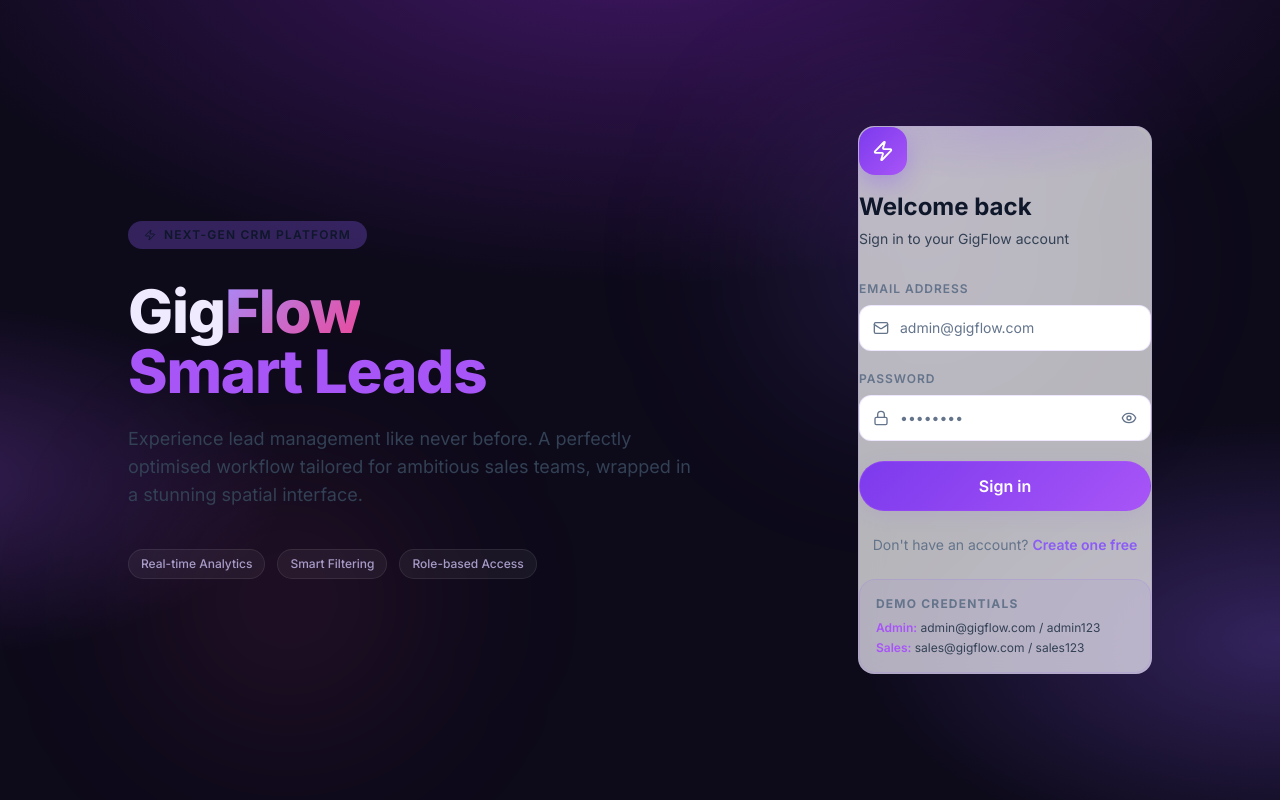
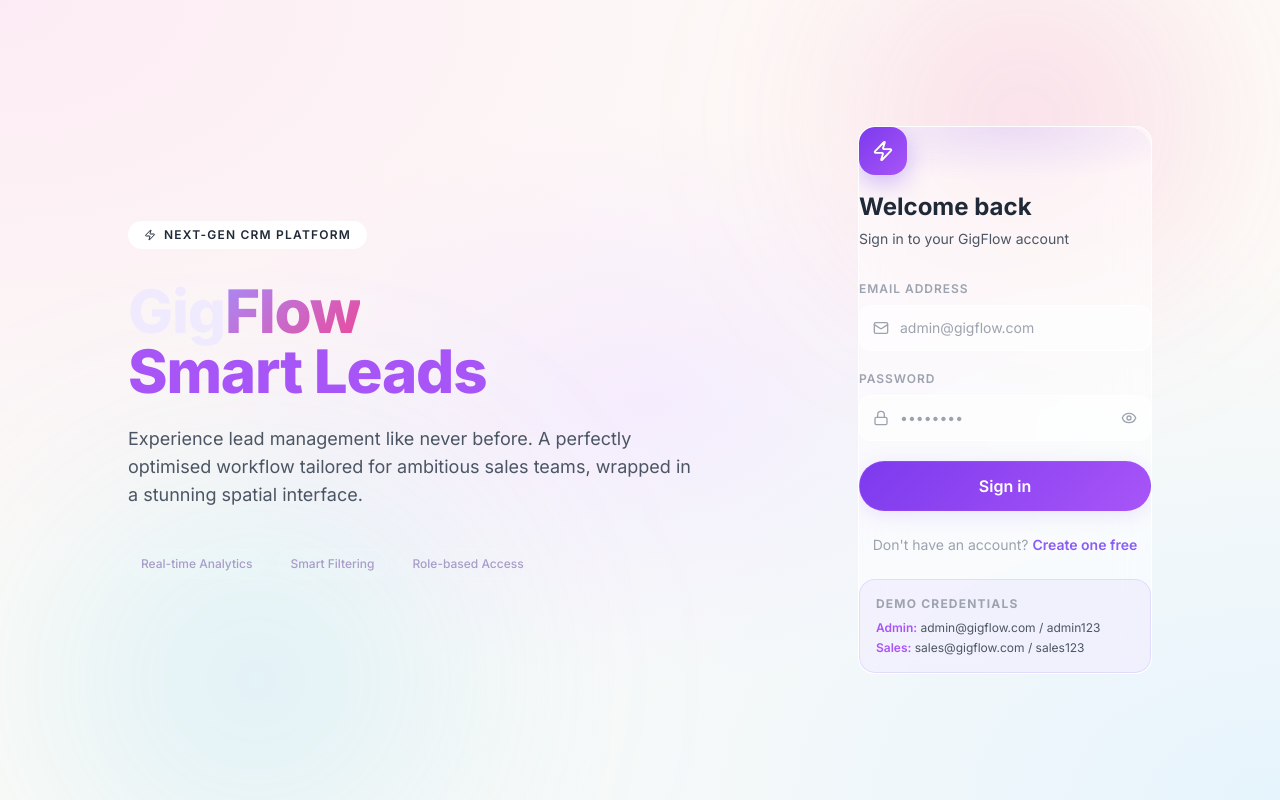
Before and after one commit to PalakGautam-hub/gigflow-smart-leads-dashboard, a React (Vite) app in the folder frontend/: page /login in a window 1280 px wide. Built offline with nearby package versions, Linux system fonts and the light colour scheme; no server answers.

Commit message:
style: implement liquid glass aesthetic for light mode

```diff
--- a/frontend/src/components/layout/DashboardLayout.tsx
+++ b/frontend/src/components/layout/DashboardLayout.tsx
@@ -20,28 +20,22 @@ export function DashboardLayout() {
     <div className="flex h-screen overflow-hidden relative" style={{ backgroundColor: 'var(--bg-base)' }}>
       {/* ── Deep-space background orbs ── */}
       <div
-        className="absolute inset-0 z-0"
-        style={{
-          background:
-            'radial-gradient(ellipse 80% 60% at 50% -20%, rgba(88, 28, 135, 0.55) 0%, transparent 70%), ' +
-            'radial-gradient(ellipse 60% 50% at 90% 80%, rgba(139, 92, 246, 0.25) 0%, transparent 60%), ' +
-            'radial-gradient(ellipse 50% 40% at 10% 90%, rgba(168, 85, 247, 0.2) 0%, transparent 60%), ' +
-            '#0d0a1a',
-        }}
+        className="absolute inset-0 z-0 transition-all duration-300"
+        style={{ background: 'var(--app-bg-gradient)' }}
       />
       {/* Subtle animated blob top-right */}
       <div
-        className="absolute top-[-15%] right-[-10%] w-[55%] h-[55%] rounded-full pointer-events-none z-0 animate-float"
+        className="absolute top-[-15%] right-[-10%] w-[55%] h-[55%] rounded-full pointer-events-none z-0 animate-float transition-all duration-300"
         style={{
-          background: 'radial-gradient(circle, rgba(139,92,246,0.18) 0%, transparent 70%)',
+          background: 'var(--orb-1)',
           filter: 'blur(60px)',
         }}
       />
       {/* Pink accent blob bottom-left */}
       <div
-        className="absolute bottom-[-10%] left-[-5%] w-[40%] h-[45%] rounded-full pointer-events-none z-0"
+        className="absolute bottom-[-10%] left-[-5%] w-[40%] h-[45%] rounded-full pointer-events-none z-0 transition-all duration-300"
         style={{
-          background: 'radial-gradient(circle, rgba(236,72,153,0.12) 0%, transparent 70%)',
+          background: 'var(--orb-2)',
           filter: 'blur(70px)',
         }}
       />
--- a/frontend/src/index.css
+++ b/frontend/src/index.css
@@ -44,21 +44,29 @@
 
 /* ── Design tokens ─────────────────────────────────────── */
 :root {
-  /* LIGHT THEME */
-  --bg-base:        #faf5ff;
-  --bg-sidebar:     #f3e8ff;
-  --bg-card:        rgba(255, 255, 255, 0.7);
-  --bg-card-hover:  rgba(255, 255, 255, 1);
-  --border-subtle:  rgba(139, 92, 246, 0.15);
-  --border-glow:    rgba(139, 92, 246, 0.3);
-  --text-primary:   #0f172a;
-  --text-secondary: #334155;
-  --text-muted:     #64748b;
+  /* LIGHT THEME (Liquid Glass UI) */
+  --bg-base:        #fdfbf7;
+  --bg-sidebar:     rgba(255, 255, 255, 0.4);
+  --bg-card:        rgba(255, 255, 255, 0.5);
+  --bg-card-hover:  rgba(255, 255, 255, 0.8);
+  --border-subtle:  rgba(255, 255, 255, 0.8);
+  --border-glow:    rgba(255, 255, 255, 1);
+  --text-primary:   #1f2937;
+  --text-secondary: #4b5563;
+  --text-muted:     #9ca3af;
   --accent-violet:  #8b5cf6;
   --accent-purple:  #a855f7;
   --accent-pink:    #ec4899;
-  --glow-violet:    rgba(139, 92, 246, 0.1);
-  --bg-input:       #ffffff;
+  --glow-violet:    rgba(139, 92, 246, 0.15);
+  --bg-input:       rgba(255, 255, 255, 0.6);
+
+  /* Backgrounds */
+  --app-bg-gradient: radial-gradient(ellipse at top left, rgba(252, 231, 243, 0.8) 0%, transparent 50%),
+                     radial-gradient(ellipse at bottom right, rgba(224, 242, 254, 0.8) 0%, transparent 50%),
+                     radial-gradient(ellipse at center, rgba(243, 232, 255, 0.8) 0%, transparent 50%),
+                     #fdfbf7;
+  --orb-1: radial-gradient(circle, rgba(236,72,153,0.2) 0%, transparent 70%);
+  --orb-2: radial-gradient(circle, rgba(56,189,248,0.2) 0%, transparent 70%);
 }
 
 .dark {
@@ -77,6 +85,14 @@
   --accent-pink:    #ec4899;
   --glow-violet:    rgba(139, 92, 246, 0.25);
   --bg-input:       rgba(255, 255, 255, 0.06);
+
+  /* Backgrounds */
+  --app-bg-gradient: radial-gradient(ellipse 80% 60% at 50% -20%, rgba(88, 28, 135, 0.55) 0%, transparent 70%),
+                     radial-gradient(ellipse 60% 50% at 90% 80%, rgba(139, 92, 246, 0.25) 0%, transparent 60%),
+                     radial-gradient(ellipse 50% 40% at 10% 90%, rgba(168, 85, 247, 0.2) 0%, transparent 60%),
+                     #0d0a1a;
+  --orb-1: radial-gradient(circle, rgba(139,92,246,0.18) 0%, transparent 70%);
+  --orb-2: radial-gradient(circle, rgba(236,72,153,0.12) 0%, transparent 70%);
 }
 
 @layer components {
--- a/frontend/src/pages/LoginPage.tsx
+++ b/frontend/src/pages/LoginPage.tsx
@@ -42,29 +42,25 @@ export function LoginPage() {
       className="flex min-h-screen items-center justify-center relative overflow-hidden"
       style={{ backgroundColor: 'var(--bg-base)' }}
     >
-      {/* ── Background orbs ── */}
+      {/* ── Deep-space background orbs ── */}
       <div
-        className="absolute inset-0 z-0"
+        className="absolute inset-0 z-0 transition-all duration-300"
+        style={{ background: 'var(--app-bg-gradient)' }}
+      />
+      {/* Orb 1 */}
+      <div
+        className="absolute top-[-10%] right-[-5%] w-[50%] h-[50%] rounded-full pointer-events-none z-0 animate-float transition-all duration-300"
         style={{
-          background:
-            'radial-gradient(ellipse 90% 70% at 50% -10%, rgba(88,28,135,0.7) 0%, transparent 65%), ' +
-            'radial-gradient(ellipse 60% 50% at 100% 80%, rgba(139,92,246,0.3) 0%, transparent 55%), ' +
-            'radial-gradient(ellipse 50% 40% at -5% 60%, rgba(168,85,247,0.25) 0%, transparent 55%), ' +
-            '#0d0a1a',
+          background: 'var(--orb-1)',
+          filter: 'blur(80px)',
         }}
       />
+      {/* Orb 2 */}
       <div
-        className="absolute top-[10%] right-[5%] w-[45%] h-[45%] rounded-full pointer-events-none z-0 animate-float"
+        className="absolute bottom-[-15%] left-[-10%] w-[60%] h-[60%] rounded-full pointer-events-none z-0 transition-all duration-300"
         style={{
-          background: 'radial-gradient(circle, rgba(139,92,246,0.2) 0%, transparent 70%)',
-          filter: 'blur(70px)',
-        }}
-      />
-      <div
-        className="absolute bottom-[5%] left-[5%] w-[35%] h-[40%] rounded-full pointer-events-none z-0"
-        style={{
-          background: 'radial-gradient(circle, rgba(236,72,153,0.15) 0%, transparent 70%)',
-          filter: 'blur(80px)',
+          background: 'var(--orb-2)',
+          filter: 'blur(100px)',
         }}
       />
 
--- a/frontend/src/pages/RegisterPage.tsx
+++ b/frontend/src/pages/RegisterPage.tsx
@@ -42,29 +42,25 @@ export function RegisterPage() {
       className="flex min-h-screen items-center justify-center relative overflow-hidden"
       style={{ backgroundColor: 'var(--bg-base)' }}
     >
-      {/* ── Background orbs ── */}
+      {/* ── Deep-space background orbs ── */}
       <div
-        className="absolute inset-0 z-0"
+        className="absolute inset-0 z-0 transition-all duration-300"
+        style={{ background: 'var(--app-bg-gradient)' }}
+      />
+      {/* Orb 1 */}
+      <div
+        className="absolute top-[-10%] left-[-10%] w-[50%] h-[50%] rounded-full pointer-events-none z-0 animate-float transition-all duration-300"
         style={{
-          background:
-            'radial-gradient(ellipse 90% 70% at 50% -10%, rgba(88,28,135,0.7) 0%, transparent 65%), ' +
-            'radial-gradient(ellipse 60% 50% at 100% 80%, rgba(139,92,246,0.3) 0%, transparent 55%), ' +
-            'radial-gradient(ellipse 50% 40% at -5% 60%, rgba(168,85,247,0.25) 0%, transparent 55%), ' +
-            '#0d0a1a',
+          background: 'var(--orb-1)',
+          filter: 'blur(80px)',
         }}
       />
+      {/* Orb 2 */}
       <div
-        className="absolute top-[10%] right-[5%] w-[45%] h-[45%] rounded-full pointer-events-none z-0 animate-float"
+        className="absolute bottom-[-15%] right-[-5%] w-[60%] h-[60%] rounded-full pointer-events-none z-0 transition-all duration-300"
         style={{
-          background: 'radial-gradient(circle, rgba(139,92,246,0.2) 0%, transparent 70%)',
-          filter: 'blur(70px)',
-        }}
-      />
-      <div
-        className="absolute bottom-[5%] left-[5%] w-[35%] h-[40%] rounded-full pointer-events-none z-0"
-        style={{
-          background: 'radial-gradient(circle, rgba(236,72,153,0.15) 0%, transparent 70%)',
-          filter: 'blur(80px)',
+          background: 'var(--orb-2)',
+          filter: 'blur(100px)',
         }}
       />
 
```
